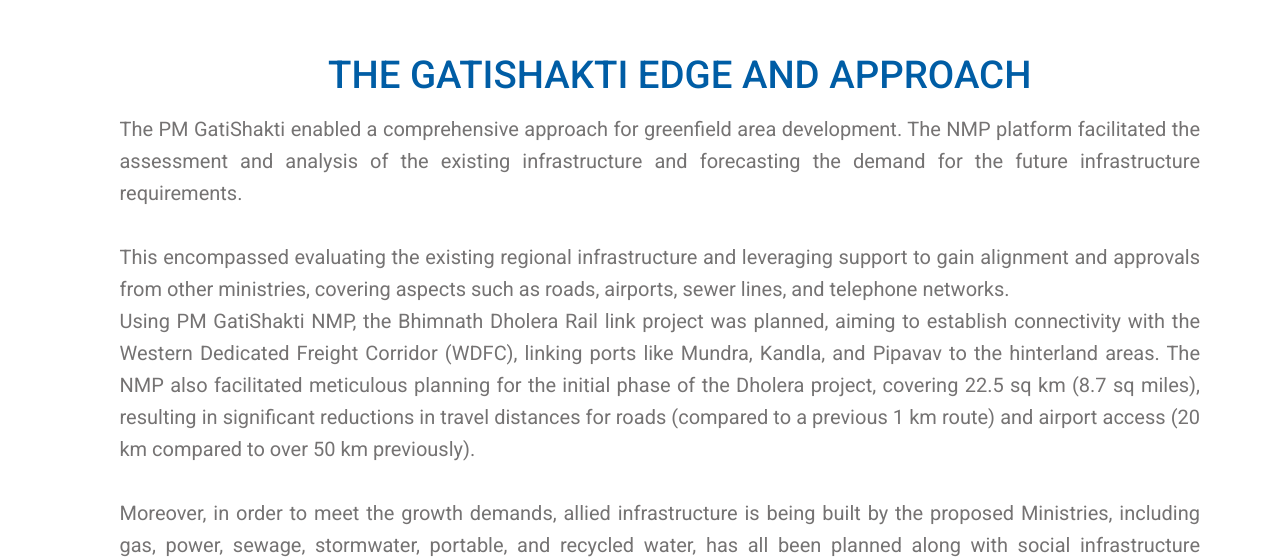
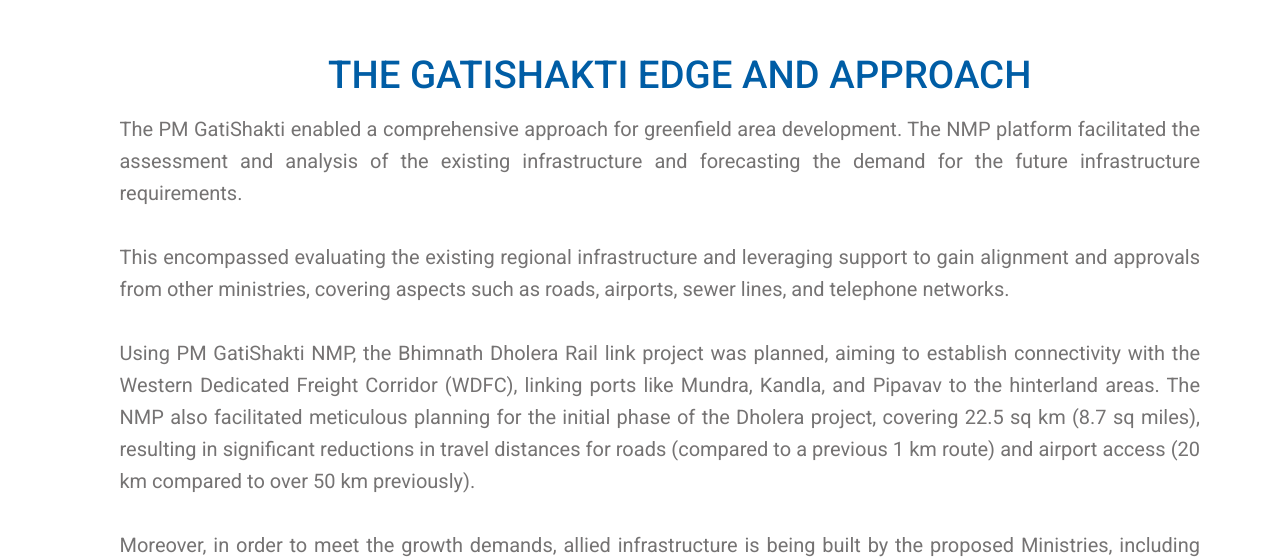
Before and after one commit to rahuljangid441/gatishakti_microsite, a plain HTML site: page gujrat.html in a window 1280 px wide. Shown: the part 2608-3167 px from the top of the page. Drawn offline with Linux system fonts and the light colour scheme; a web font is replaced by a local one.

Commit message:
Update gujrat.html

```diff
--- a/gujrat.html
+++ b/gujrat.html
@@ -397,7 +397,7 @@
         <div class="new_approach_parallax_right">
             <h1>THE GATISHAKTI EDGE AND APPROACH</h1>
             <span>The PM GatiShakti enabled a comprehensive approach for greenfield area development. The NMP platform facilitated the assessment and analysis of the existing infrastructure and forecasting the demand for the future infrastructure requirements.<br><br>
-                This encompassed evaluating the existing regional infrastructure and leveraging support to gain alignment and approvals from other ministries, covering aspects such as roads, airports, sewer lines, and telephone networks. <br>
+                This encompassed evaluating the existing regional infrastructure and leveraging support to gain alignment and approvals from other ministries, covering aspects such as roads, airports, sewer lines, and telephone networks. <br><br>
                 Using PM GatiShakti NMP, the Bhimnath Dholera Rail link project was planned, aiming to establish connectivity with the Western Dedicated Freight Corridor (WDFC), linking ports like Mundra, Kandla, and Pipavav to the hinterland areas. The NMP also facilitated meticulous planning for the initial phase of the Dholera project, covering 22.5 sq km (8.7 sq miles), resulting in significant reductions in travel distances for roads (compared to a previous 1 km route) and airport access (20 km compared to over 50 km previously).<br><br>
 
                 Moreover, in order to meet the growth demands, allied infrastructure is being built by the proposed Ministries, including gas, power, sewage, stormwater, portable, and recycled water, has all been planned along with social infrastructure components like gas stations, electric vehicle charging stations, educational institutions, skill development centres, leisure areas, and public amenities.<br><br>
```
